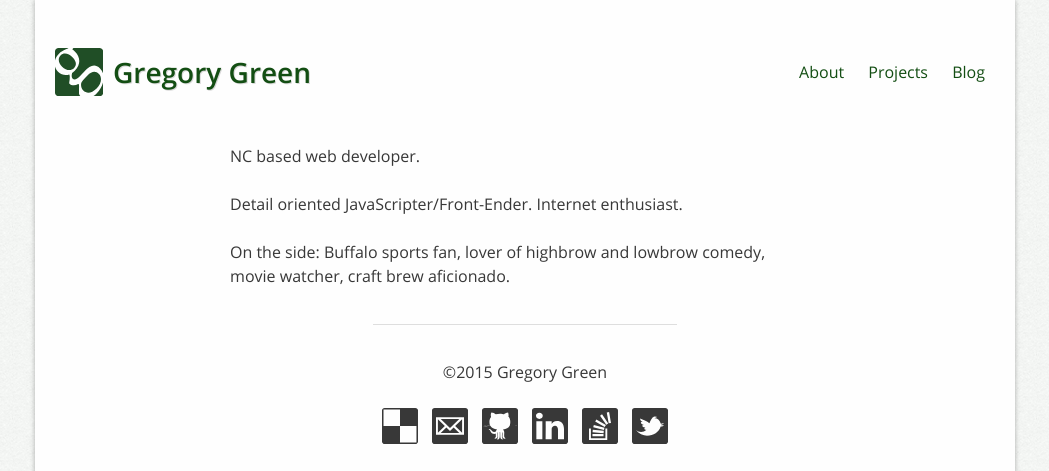
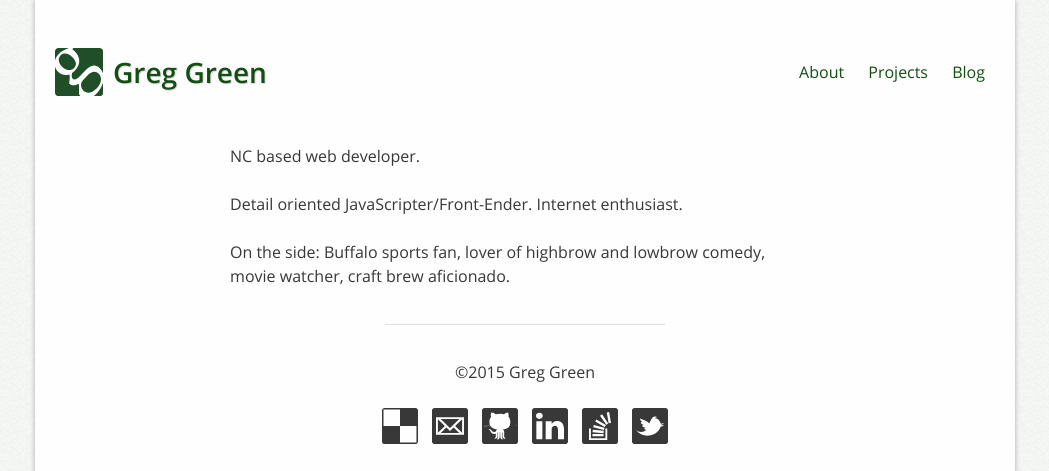
Before and after one commit to greg5green/greg5green.github.io, a Jekyll site: the page built from index.md, in a window 1280 px wide. Shown: the top 471 px of the page, without its empty margins (115-1164 px from the left). Built offline with Jekyll 4.4.1, drawn with Linux system fonts in a browser that asks for light colours.

Commit message:
Change to short name

```diff
--- a/_config.yml
+++ b/_config.yml
@@ -1,2 +1,2 @@
 exclude: ['Gemfile', 'Gemfile.lock']
-title: 'Gregory Green'
+title: 'Greg Green'
--- a/_includes/footer.html
+++ b/_includes/footer.html
@@ -1,5 +1,5 @@
     <footer class="footer">
-        <p><span class="footer__divider">&#169;2015 Gregory Green</span></p>
+        <p><span class="footer__divider">&#169;2015 Greg Green</span></p>
         <p>
             <a href="http://delicious.com/greg5green" class="sm-icon sm-icon--delicious">Delicious</a>
             <a href="mailto:greggreen@gmail.com" class="sm-icon sm-icon--email">Email</a>
--- a/_includes/header.html
+++ b/_includes/header.html
@@ -6,7 +6,7 @@
 
     <title>{% if page.title %}{{ page.title }} - {% endif %}{{ site.title }}</title>
 
-    <meta name="author" content="Gregory Green" />
+    <meta name="author" content="Greg Green" />
     <meta name="description" content="" />
     <meta name="viewport" content="width=device-width, initial-scale=1" />
 
```
